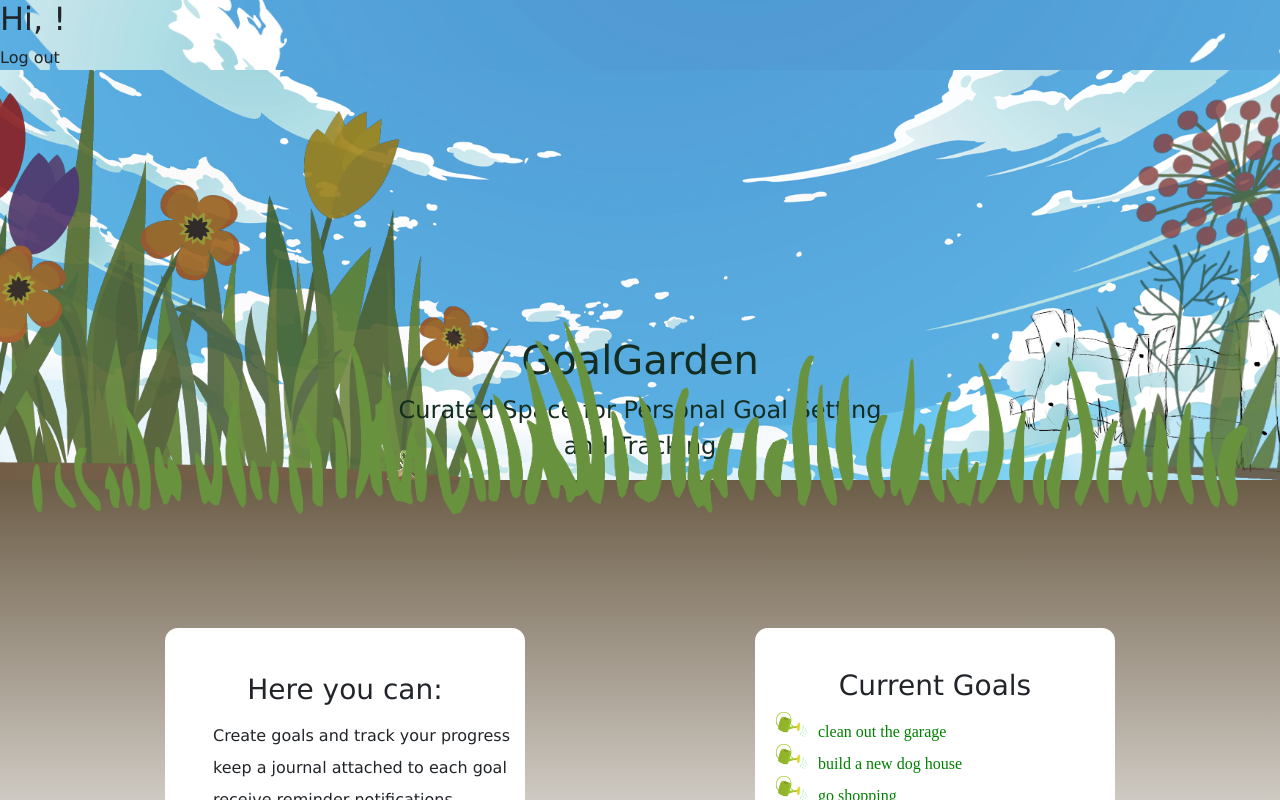
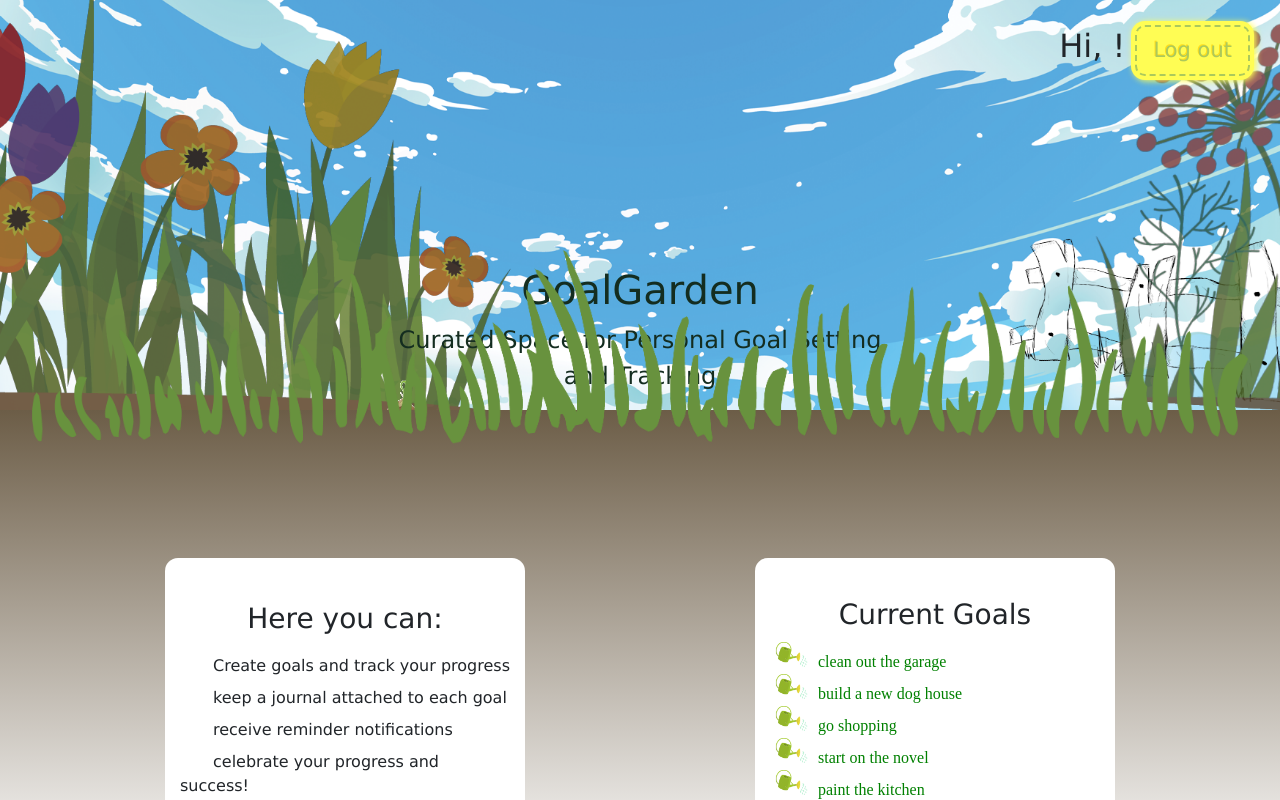
Before and after one commit to PersephoneQueenOfFlowers/goal-garden, a React (Create React App) app in the folder frontend/: page /goals in a window 1280 px wide. Shown: the top 800 px of the page. Built offline with nearby package versions, Linux system fonts and the light colour scheme.

Commit message:
fixed nav elements

```diff
--- a/frontend/public/css/App.css
+++ b/frontend/public/css/App.css
@@ -105,10 +105,14 @@ body {
   font-family: 'beauty-moments';
   src: local("beauty-moments"), url(./fonts/beauty-mountains.ttf) format("ttf"); }
 
-.login-signup {
+.login-signup, .header-greeting {
   display: flex;
-  justify-content: flex-end; }
-  .login-signup .button {
+  position: absolute;
+  margin-top: -5px;
+  background: transparent;
+  right: 20px;
+  align-items: center; }
+  .login-signup .button, .header-greeting .button {
     width: 80px;
     padding: 10px 6px;
     margin: 14px 10px; }
@@ -118,6 +122,10 @@ body {
   background-size: cover;
   background-repeat: no-repeat;
   background-position-y: -250px; }
+
+.goal .hero-inner-container {
+  flex-direction: column;
+  align-items: center; }
 
 .main-container {
   display: grid;
@@ -225,15 +233,18 @@ body {
     opacity: 1;
     background-position: 160px 161px;
     font-size: 1.5rem;
-    color: #142d20; }
+    color: #142d20;
+    text-align: center; }
     .hero .hero-inner-container h1 {
       margin-top: -5px; }
 
-.main-container .nav {
-  display: flex;
-  justify-content: space-between;
-  align-items: center; }
-  .main-container .nav .button {
+.main-container, .header-greeting {
+  top: 20px; }
+  .main-container .nav, .header-greeting .nav {
+    display: flex;
+    justify-content: space-between;
+    align-items: center; }
+  .main-container .button, .main-container .logout-btn, .header-greeting .button, .header-greeting .logout-btn {
     padding: 10px 16px;
     margin: 10px;
     background: #fffd54;
--- a/frontend/src/styles/_hero.scss
+++ b/frontend/src/styles/_hero.scss
@@ -18,6 +18,7 @@
     background-position: 160px 161px;
     font-size: 1.5rem;
     color: #142d20;
+    text-align: center;
     h1 {
       margin-top: -5px;
     }
--- a/frontend/src/styles/_nav.scss
+++ b/frontend/src/styles/_nav.scss
@@ -1,9 +1,11 @@
-.main-container {
+.main-container, .header-greeting{
+      top: 20px;
   .nav {
     display: flex;
     justify-content: space-between;
     align-items: center;
-    .button {
+  }
+  .button, .logout-btn {
     padding: 10px 16px;
     margin: 10px;
     background: #fffd54;
@@ -18,4 +20,3 @@
     font-weight: normal;
   }
 }
-}
```
Also changed, not shown: frontend/src/styles/_layout.scss (+12 -2 lines). Lines whose indentation alone changed are shown as unchanged.
